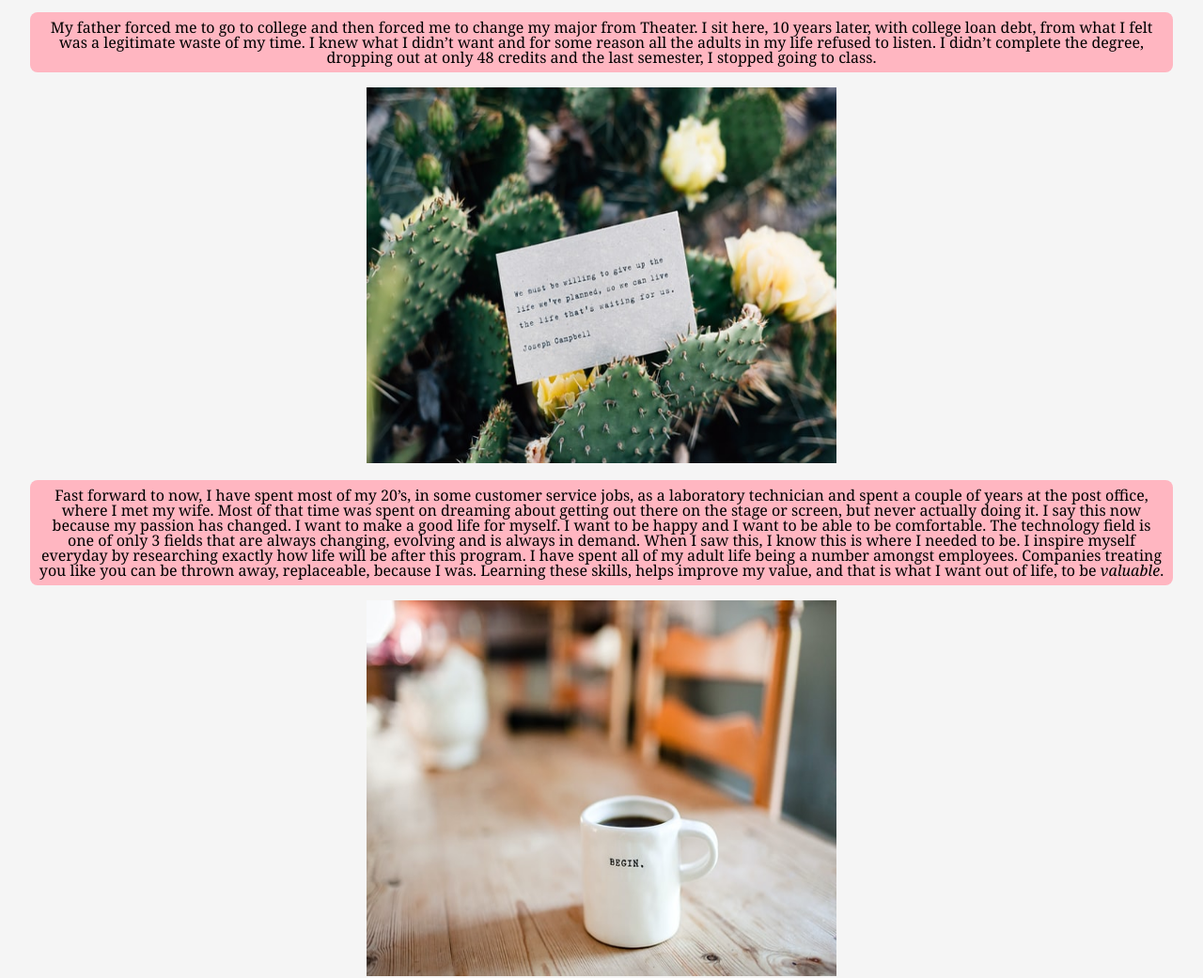
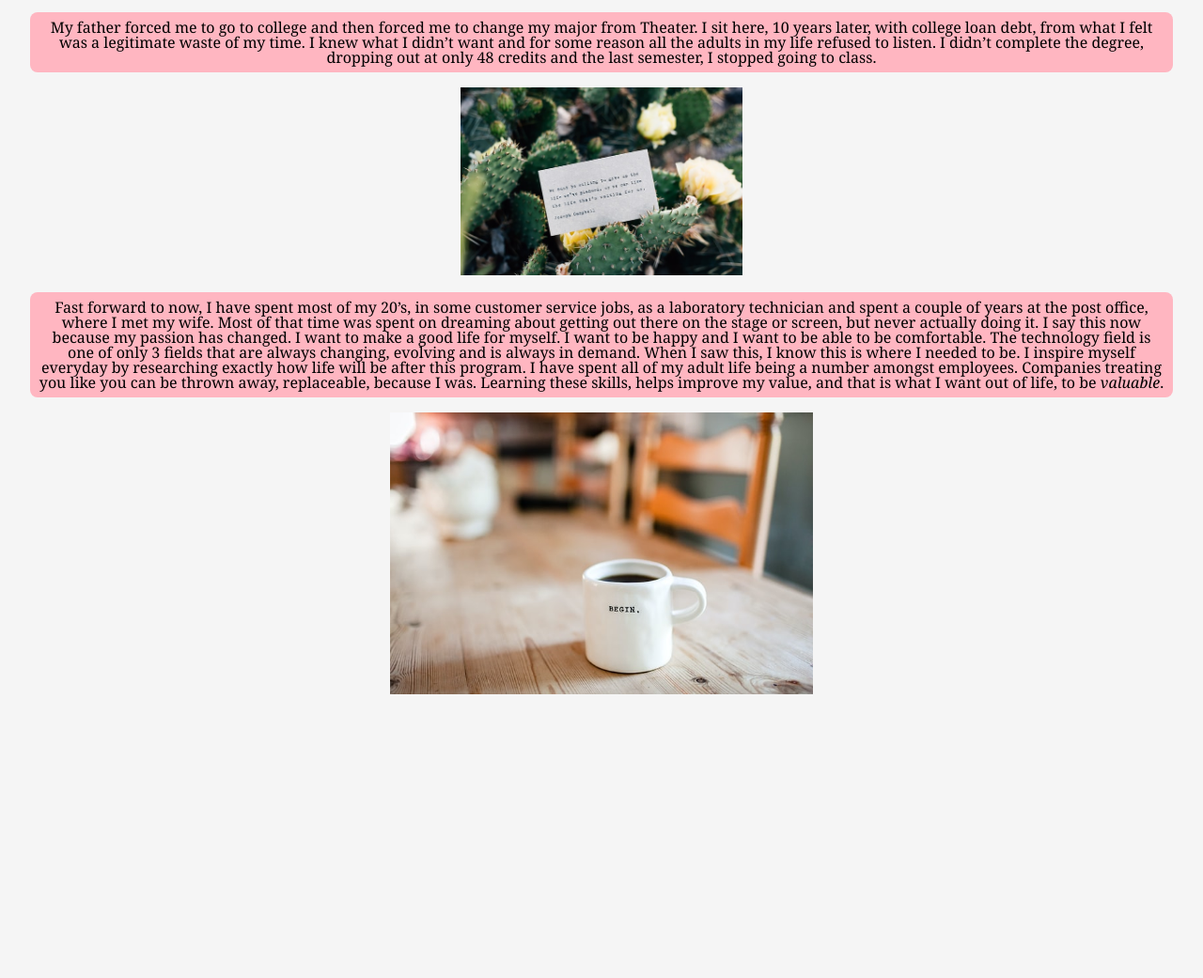
Before and after one commit to n-africa/hello-html, a website: page public/index.html in a window 1280 px wide. Shown: the part 590-1631 px from the top of the page at 94% size. After the commit the page ends 1331 px from the top, so only its background shows below. Drawn offline with Linux system fonts and the light colour scheme.

Commit message:
Resize pictures

```diff
--- a/public/index.html
+++ b/public/index.html
@@ -40,8 +40,7 @@
       </p>
       <img
         src="Images/Give Up Life Planned.jpg"
-        width="500"
-        height="400"
+        width="300"
         alt="Inspirational Quote"
       />
       <p>
@@ -62,12 +61,7 @@
         <i>valuable</i>.
       </p>
 
-      <img
-        src="Images/Begin.jpg"
-        width="500"
-        height="400"
-        alt="Coffee saying BEGIN"
-      />
+      <img src="Images/Begin.jpg" height="300" alt="Coffee saying BEGIN" />
     </center>
   </body>
 </html>
```
